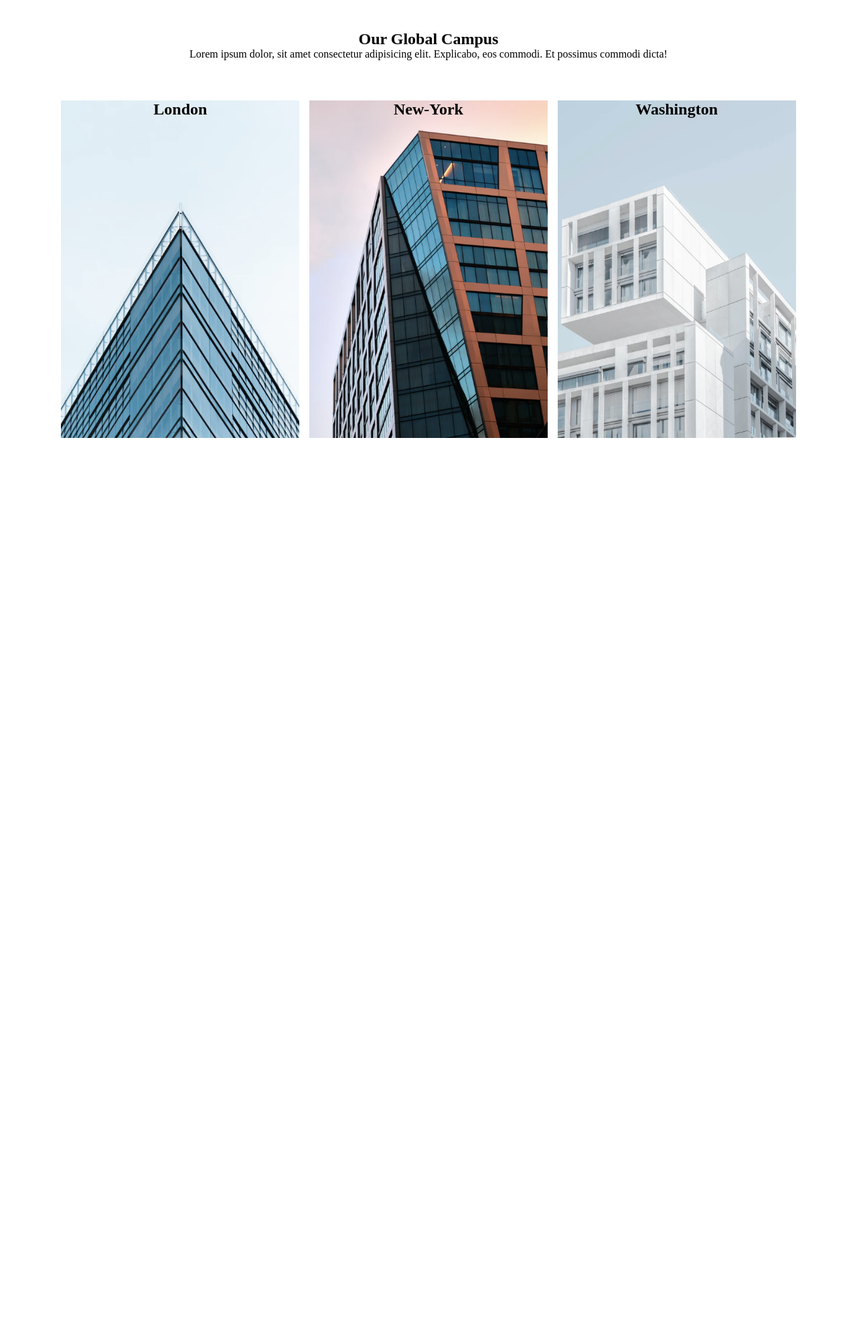
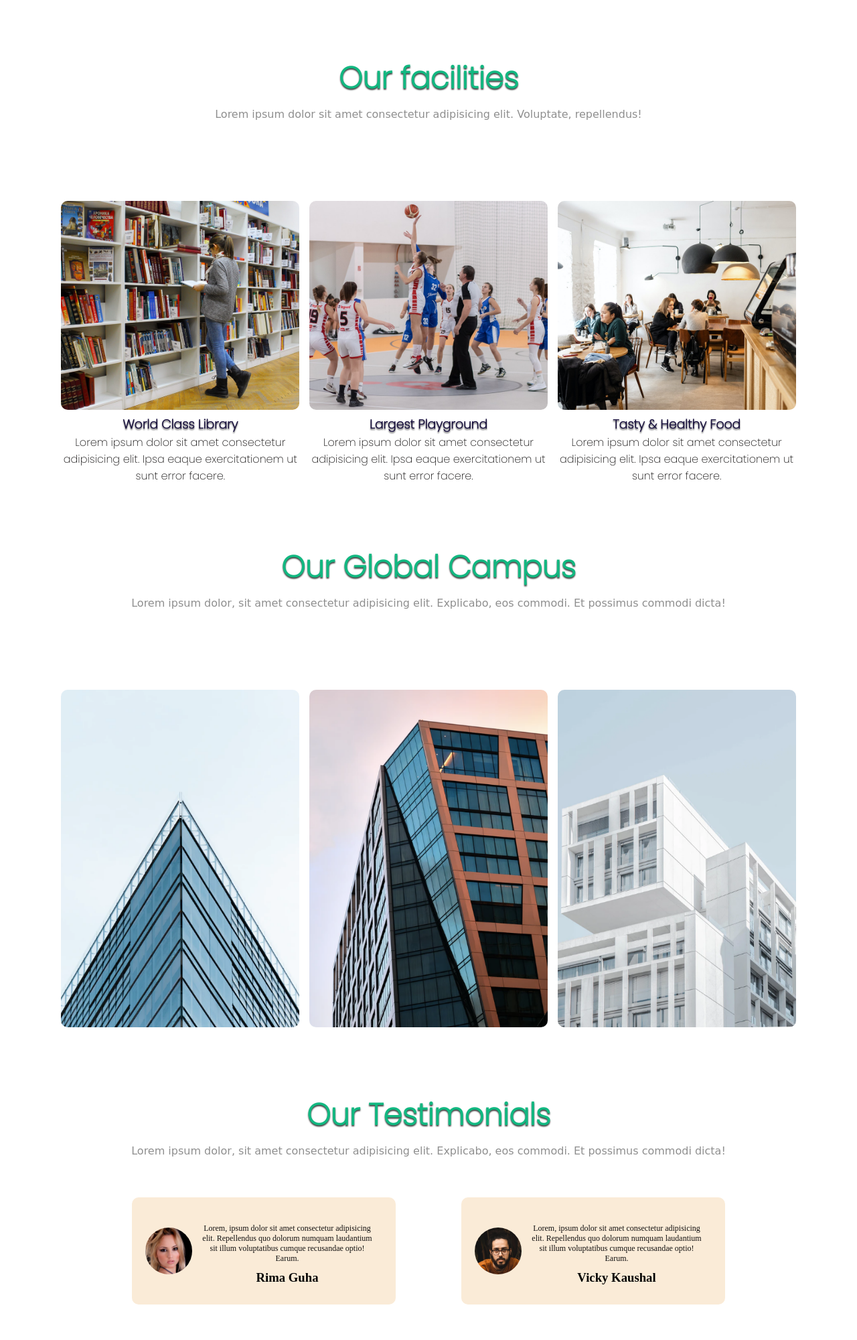
Before and after one commit to baidya45/eduFord, a plain HTML site: page index.html in a window 1280 px wide. Shown: the part 1424-3425 px from the top of the page at 67% size. Drawn offline with Linux system fonts and the light colour scheme.

Commit message:
new section added

```diff
--- a/index.html
+++ b/index.html
@@ -59,29 +59,85 @@
         </div>
     </section>
 
-    <section class="campus">
-        <h1>Our Global Campus</h1>
-        <p>Lorem ipsum dolor, sit amet consectetur adipisicing elit. Explicabo, eos commodi. Et possimus commodi dicta!</p>
+
+
+
+    <section class="facilities">
+        <h1 class="sec-title">Our facilities</h1>
+        <p class="sec-abt">Lorem ipsum dolor sit amet consectetur adipisicing elit. Voluptate, repellendus!</p>
         <div class="row">
-            <div class="campus-col">
+            <div class="facilities-col">
+                <img src="./images/eduford_img/library.png" alt="">
+                <h3>World Class Library</h3>
+                <p>Lorem ipsum dolor sit amet consectetur adipisicing elit. Ipsa eaque exercitationem ut sunt error
+                    facere.</p>
+            </div>
+            <div class="facilities-col">
+                <img src="./images/eduford_img/basketball.png" alt="">
+                <h3>Largest Playground</h3>
+                <p>Lorem ipsum dolor sit amet consectetur adipisicing elit. Ipsa eaque exercitationem ut sunt error
+                    facere.</p>
+            </div>
+            <div class="facilities-col">
+                <img src="./images/eduford_img/cafeteria.png" alt="">
+                <h3>Tasty & Healthy Food</h3>
+                <p>Lorem ipsum dolor sit amet consectetur adipisicing elit. Ipsa eaque exercitationem ut sunt error
+                    facere.</p>
+            </div>
+        </div>
+    </section>
+
+
+    <section class="camp">
+        <h1 class="sec-title">Our Global Campus</h1>
+        <p class="sec-abt">Lorem ipsum dolor, sit amet consectetur adipisicing elit. Explicabo, eos commodi. Et possimus commodi dicta!
+        </p>
+        <div class="row">
+            <div class="camp-col">
                 <img src="./images/eduford_img/london.png" alt="">
                 <div class="layer">
-                    <h2>london</h2>
+                    <h2>London</h2>
                 </div>
+
             </div>
-            <div class="campus-col">
+            <div class="camp-col">
                 <img src="./images/eduford_img/newyork.png" alt="">
                 <div class="layer">
-                    <h2>new-York</h2>
+                    <h2>New York</h2>
                 </div>
+
             </div>
-            <div class="campus-col">
+            <div class="camp-col">
                 <img src="./images/eduford_img/washington.png" alt="">
                 <div class="layer">
-                    <h2>washington</h2>
+                    <h2>Washington</h2>
                 </div>
             </div>
         </div>
+    </section>
+
+
+    <section class="testimonials">
+        <h1 class="sec-title">Our Testimonials</h1>
+        <p class="sec-abt">Lorem ipsum dolor, sit amet consectetur adipisicing elit. Explicabo, eos commodi. Et possimus commodi dicta!</p>
+        <div class="row">
+            <div class="testimonials-col">
+                <img src="./images/eduford_img/user1.jpg" alt="">
+                <div>
+                    <p>Lorem, ipsum dolor sit amet consectetur adipisicing elit. Repellendus quo dolorum numquam laudantium sit illum voluptatibus cumque recusandae optio! Earum.</p>
+                    <h3>Rima Guha</h3>
+                </div>
+            </div>
+
+            <div class="testimonials-col">
+                <img src="./images/eduford_img/user2.jpg" alt="">
+                <div>
+                    <p>Lorem, ipsum dolor sit amet consectetur adipisicing elit. Repellendus quo dolorum numquam laudantium sit illum voluptatibus cumque recusandae optio! Earum.</p>
+                    <h3>Vicky Kaushal</h3>
+                </div>
+            </div>
+        </div>
+
     </section>
 </body>
 <script src="./index.js" type="text/javascript"></script>
--- a/style.css
+++ b/style.css
@@ -4,10 +4,8 @@
   padding: 0;
   box-sizing: border-box;
   -webkit-tap-highlight-color: transparent;
-
 }
 body {
-
   min-height: 500vh;
   max-width: 100vw;
 }
@@ -28,7 +26,7 @@ nav {
   /* background-color: antiquewhite; */
   transition: all 0.5s;
 }
-.black{
+.black {
   background-color: rgba(21, 20, 20, 0.621);
 }
 
@@ -181,7 +179,6 @@ nav {
   padding: 10px 20px 10px;
   justify-content: space-around;
   align-items: center;
-
 }
 .col-c {
   width: 30%;
@@ -208,40 +205,118 @@ nav {
   font-weight: 700;
 }
 
-.campus{
+
+.facilities {
+  font-family: "Poppins", sans-serif;
   width: 90%;
   margin: auto;
   text-align: center;
-  padding-top: 2.6rem;
+  padding-top: 80px;
+}
+
+.facilities-col {
+  flex-basis: 32%;
+  margin-top: 60px;
+}
+.facilities-col img{
+  width: 100%;
+  border-radius: 10px;
+  transition: all 0.5s;
+}
+.facilities-col img:hover{
+  transform: scale(0.9);
+}
+.facilities-col h3{
+  font-family: "Poppins", sans-serif;
+  text-shadow: 0px 2px 2px rgba(54, 54, 54, 0.756);
+  color: rgb(23, 15, 60);
+}
+.facilities-col p{
+  font-family: "Poppins", sans-serif;
+  color: rgb(19, 17, 17);
+}
+.camp{
+  width: 90%;
+  margin: auto;
+  text-align: center;
+  padding-top: 80px;
+  font-family: "Poppins", sans-serif;
+}
+.camp-col{
+  position: relative;
+  flex-basis: 32%;
+  margin-top: 60px;
+}
+.camp-col img{
+  width: 100%;
+  border-radius: 10px;
+}
+.layer{
+  /* border: 1px solid black; */
+  position: absolute;
+  width: 100%;
+  height: 100%;
+  top: 0;
+  left: 0;
+  transition: all 0.5s;
+  border-radius: 10px;
 
 }
-.campus-col{
-  flex-basis: 32%;
-  overflow: hidden;
-  position: relative;
-}
-.campus-col img{
-  width: 100%;
-
-}
-.layer{
-
-  position: absolute;
-  border-radius: 10px;
-  height: 100%;
-  width: 100%;
-  left: 50%;
-  transform: translateX(-50%);
-  top: 0;
-  transition: all 0.5s;
-}
 .layer:hover{
-  background-color: rgba(77, 35, 35, 0.363);
+  background-color: rgba(141, 236, 204, 0.653);
 
 }
 .layer h2{
+  font-family: "Poppins", sans-serif;
+  width: 100%;
+  font-weight: 700;
+  font-size: 2.2rem;
+  position: absolute;
+  bottom: 0;
+  left: 50%;
+  transform: translateX(-50%);
+  color: rgb(6, 3, 52);
+  visibility: hidden;
+  transition: all 0.5s;
+}
+.layer:hover h2{
+  bottom: 49%;
+  visibility: visible;
+
+}
+
+.testimonials{
+  width: 80%;
   margin: auto;
-  text-transform: capitalize;
+  text-align: center;
+  margin-top: 80px;
+}
+.testimonials-col{
+  flex-basis: 40%;
+  display: flex;
+  border-radius: 10px;
+  margin-bottom: 40px;
+  align-items: center;
+  background-color: antiquewhite;
+  height: 20vh;
+  padding: 20px;
+  transition: all 0.5s;
+}
+.testimonials-col img{
+  width: 70px;
+  border-radius: 50%;
+}
+.testimonials-col:hover{
+  transform: scale(1.08);
+  box-shadow: rgba(50, 50, 93, 0.25) 0px 50px 100px -20px,
+  rgba(0, 0, 0, 0.3) 0px 30px 60px -30px,
+  rgba(10, 37, 64, 0.35) 0px -2px 6px 0px inset;
+}
+.testimonials-col p{
+  font-family:  "sans-serif";
+  color: rgb(19, 17, 17);
+  font-size: 12px;
+  padding: 10px;
 }
 
 /* responsive design................... */
@@ -251,23 +326,9 @@ nav {
     margin-bottom: 6vh;
   }
 }
-@media (max-width: 700px) {
-  .row {
-    flex-direction: column;
-  }
-  .col-c {
-    width: 100%;
-    margin-bottom: 20px;
-    padding: 20px;
-    min-height: 35vh;
-  }
-  .campus-col img{
-    height: 350px;
-  }
-}
 
-@media (max-width: 850px) {
-  nav{
+@media (max-width: 820px) {
+  nav {
     position: fixed;
     width: 100%;
     height: 8vh;
@@ -308,6 +369,18 @@ nav {
     z-index: 100;
     transform: translateX(0%);
   }
+  .row {
+    flex-direction: column;
+  }
+  .col-c {
+    width: 100%;
+    margin-bottom: 20px;
+    padding: 20px;
+    min-height: 35vh;
+  }
+
+
+
 }
 @media (max-width: 400px) {
   /* .nav-links {
```
